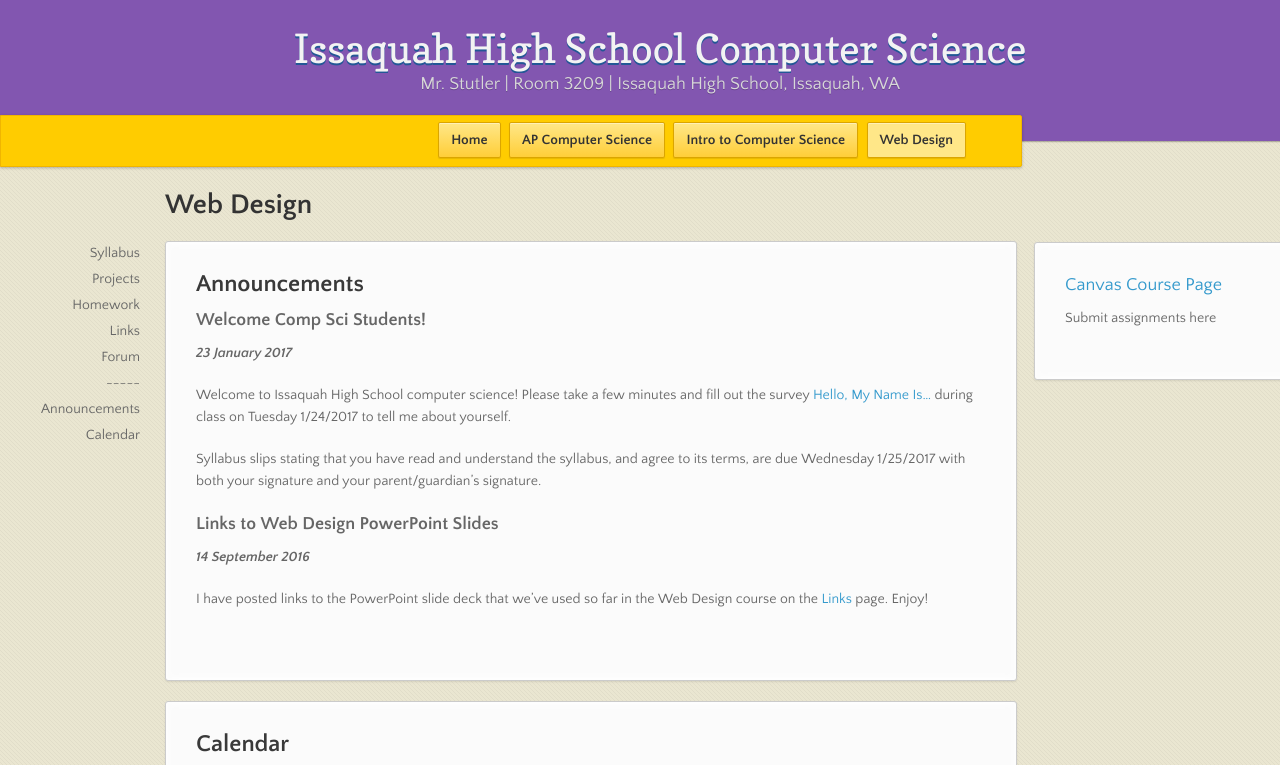
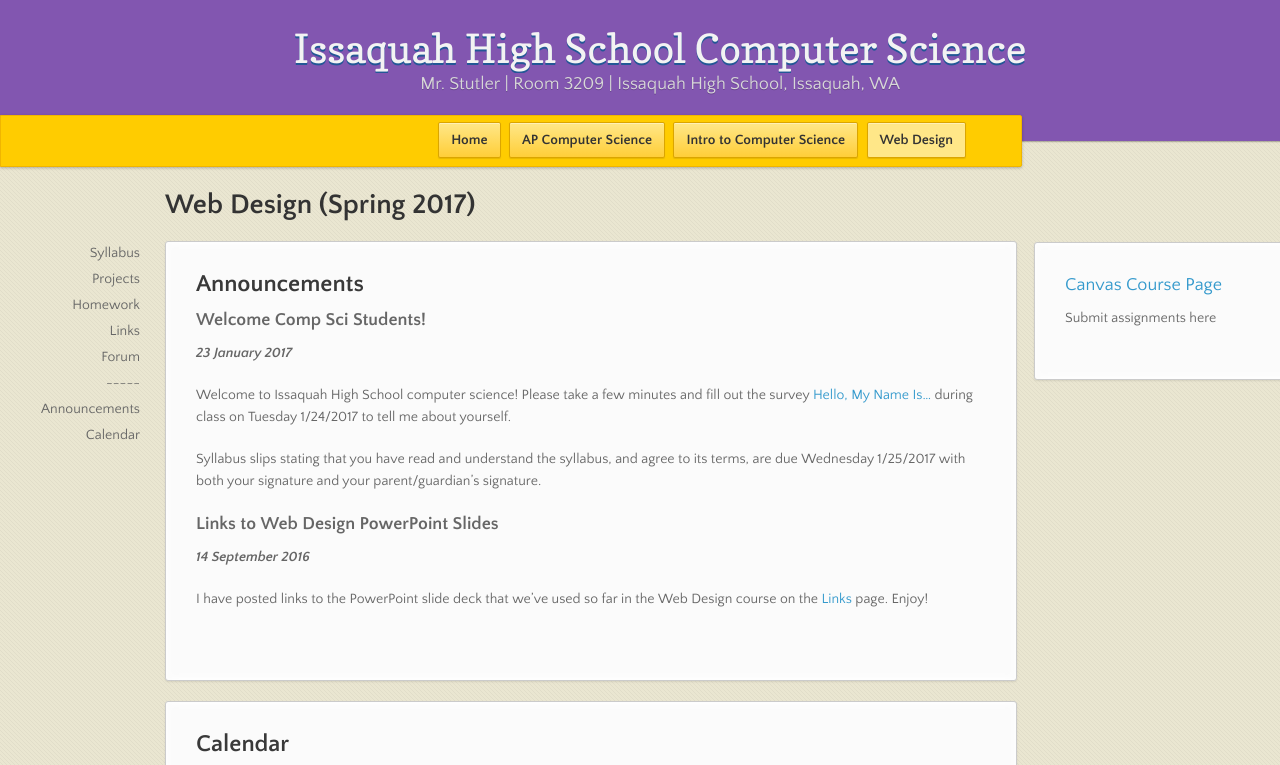
Before and after one commit to stutlerk/ihs-website, a Jekyll site: the page built from web/index.html, in a window 1280 px wide and 900 px high, cut to the strip 0-765 px from the top of the window. Built offline with Jekyll 4.4.1, drawn with Linux system fonts in a browser that asks for light colours; nearby versions of some CDN libraries.

Commit message:
Update index.html

```diff
--- a/web/index.html
+++ b/web/index.html
@@ -5,7 +5,7 @@ layout: course
 
 forum: https://groups.google.com/forum/#!forum/ihs-web-design
 ---
-<h1>Web Design</h1>
+<h1>Web Design (Spring 2017)</h1>
 
 <section>
     <h2>Announcements</h2>
@@ -18,7 +18,7 @@ forum: https://groups.google.com/forum/#!forum/ihs-web-design
     {% endfor %}
 
     <aside>
-        <h3><a href="https://canvas.instructure.com/courses/1072280">Canvas Course Page</a></h3>
+        <h3><a href="https://canvas.instructure.com/courses/1120086">Canvas Course Page</a></h3>
         <p>Submit assignments here</p>
 
         <!--
```
